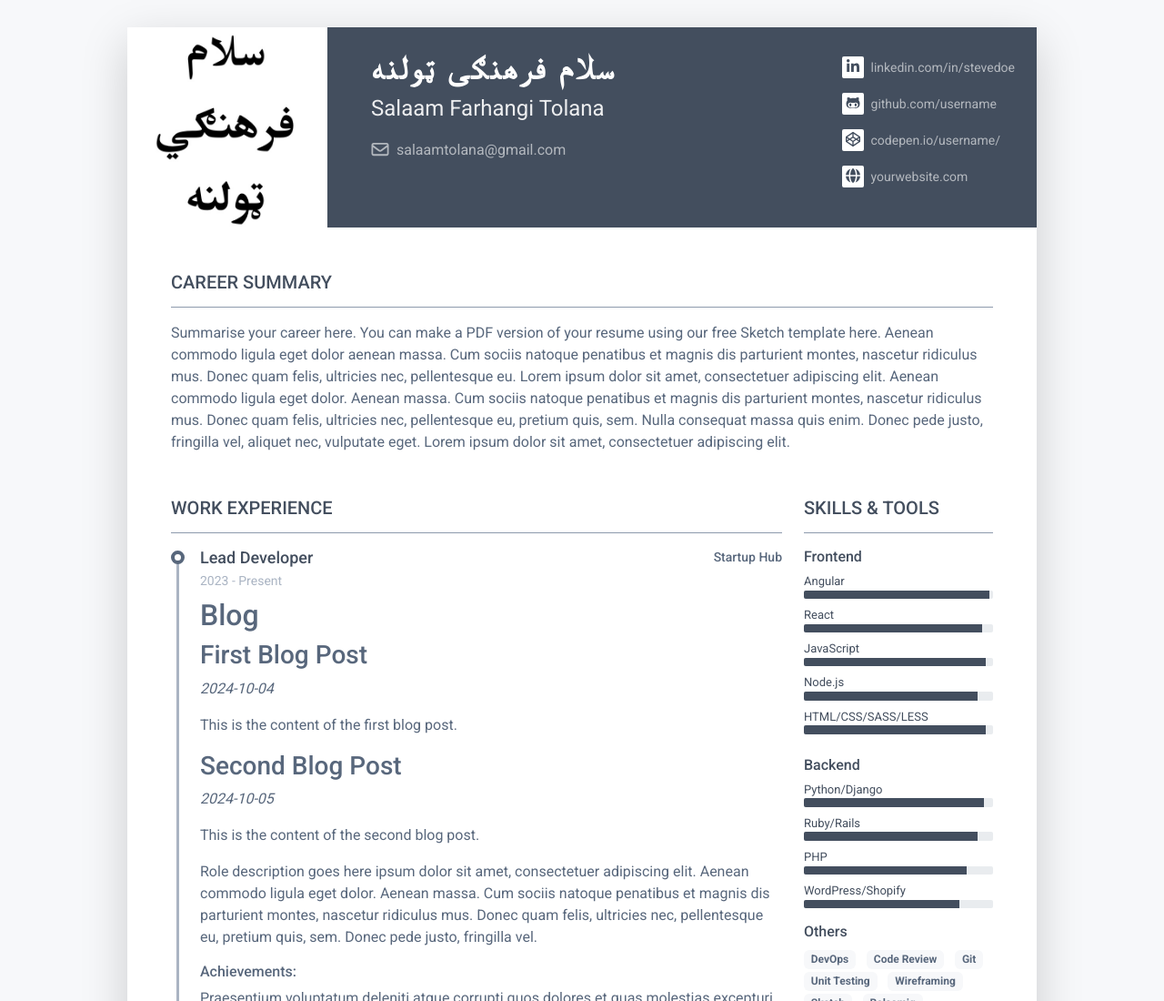
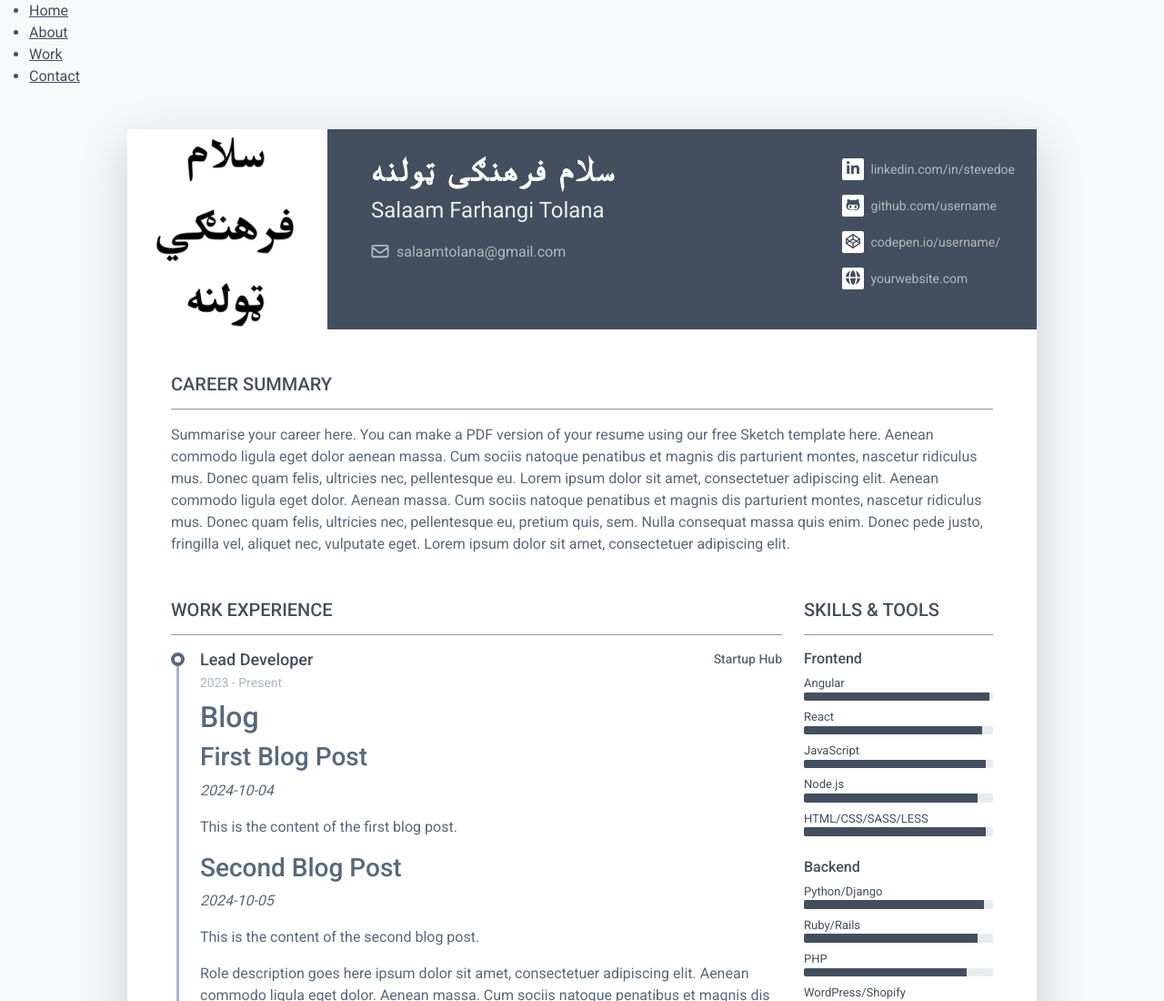
Before and after one commit to bawary/salaamtolana, a website: page index.html in a window 1280 px wide. Shown: the top 1100 px of the page at 91% size. Drawn offline with Linux system fonts and the light colour scheme.

Commit message:
Update index.html

```diff
--- a/index.html
+++ b/index.html
@@ -24,7 +24,14 @@
 </head>
 
 <body>
-
+<nav>
+            <ul>
+                <li><a href="#home">Home</a></li>
+                <li><a href="#about">About</a></li>
+                <li><a href="#work">Work</a></li>
+                <li><a href="#contact">Contact</a></li>
+            </ul>
+        </nav>
     <article class="resume-wrapper text-center position-relative">
 	    <div class="resume-wrapper-inner mx-auto text-start bg-white shadow-lg">
 		    <header class="resume-header pt-4 pt-md-0">
@@ -53,6 +60,7 @@
 
 				    </div><!--//col-->
 			    </div><!--//row-->
+
 		    </header>
 		    <div class="resume-body p-5">
 			    <section class="resume-section summary-section mb-5">
```
